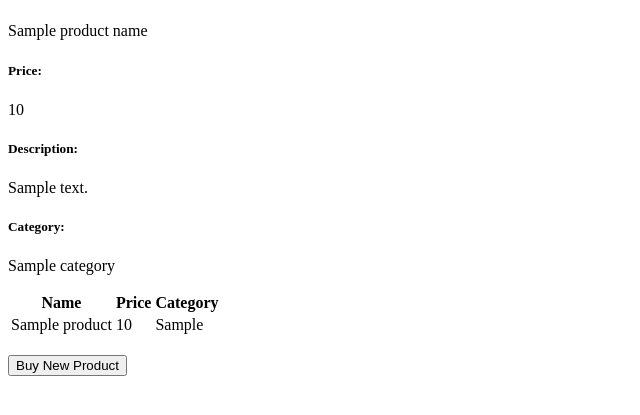
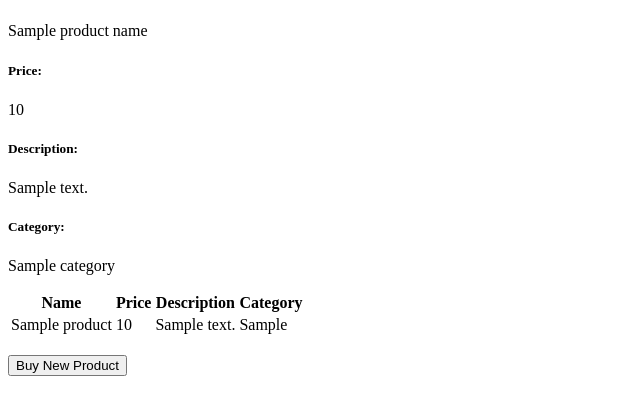
Before and after one commit to TheoKevH/toko-messi-indah, a Django app: template main/templates/main.html in a window 1280 px wide. Shown: the part 273-688 px from the top of the page, without its empty margins (0-640 px from the left). Run offline with Django 5.2, Linux system fonts and the light colour scheme; tables that the repository leaves empty hold one stand-in row (values such as "Sample post"); the template is opened without the code that fills it: values that come from a table or form of the project are taken from there, most other values are stand-ins (such as "Sample title", 1, 10 or a date in 2020); parts of the project's set-up code (start-up, migrations or seed data) failed here and were passed over.

Commit message:
finish form

```diff
--- a/main/forms.py
+++ b/main/forms.py
@@ -4,4 +4,4 @@ from main.models import Product
 class ProductForm(ModelForm):
     class Meta:
         model = Product
-        fields = ["name", "price", "category"]
+        fields = ["name", "price", "description", "category"]
--- a/main/templates/main.html
+++ b/main/templates/main.html
@@ -23,6 +23,7 @@
     <tr>
     <th>Name</th>
     <th>Price</th>
+    <th>Description</th>
     <th>Category</th>
     </tr>
 
@@ -32,6 +33,7 @@
     <tr>
     <td>{{product_entry.name}}</td>
     <td>{{product_entry.price}}</td>
+    <td>{{product_entry.description}}</td>
     <td>{{product_entry.category}}</td>
     </tr>
     {% endfor %}
```
